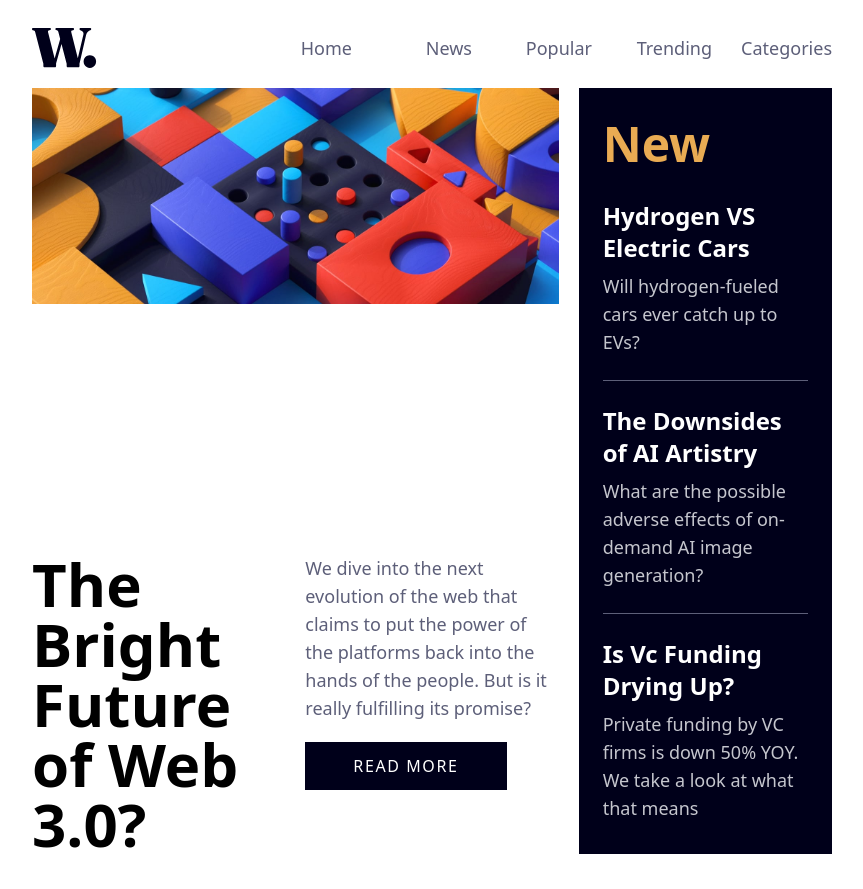
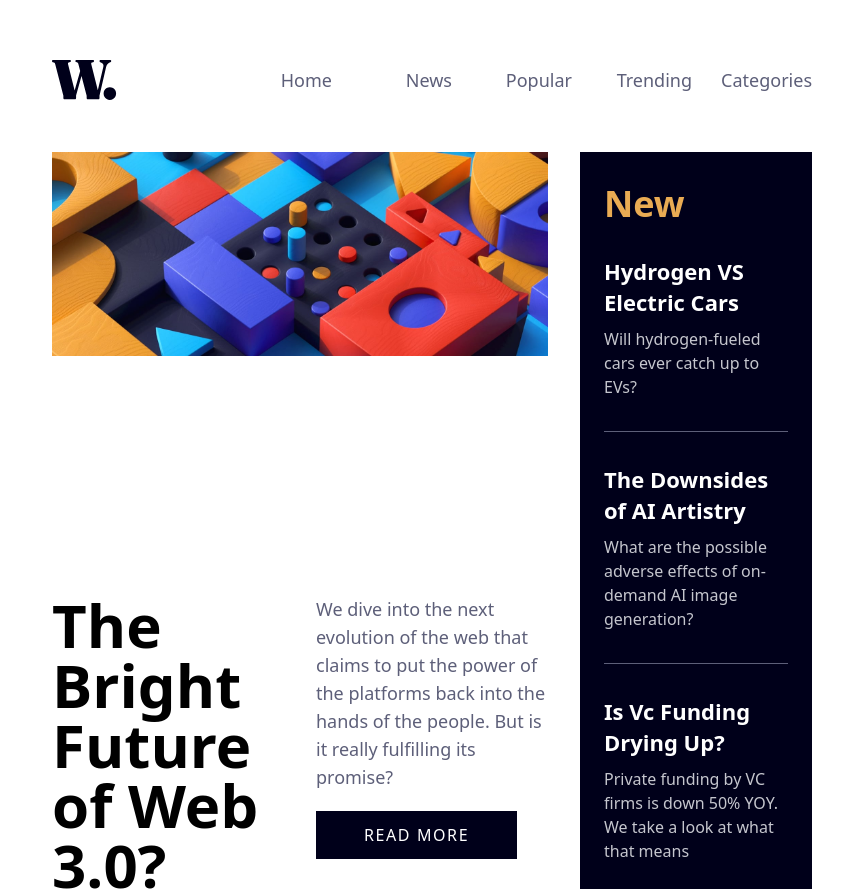
Before and after one commit to Tamburini-Christofer/FrontendMentor-1-Tailwindcss, a website: page index.html in a window 1280 px wide. Shown: the top 889 px of the page, without its empty margins (208-1071 px from the left). Drawn offline with Linux system fonts and the light colour scheme.

Commit message:
Sistemazione finale giornata

```diff
--- a/index.html
+++ b/index.html
@@ -15,9 +15,9 @@
 
   <body class="font-(Inter) text-sm text-neutral-dark-blue">
     <!-- Container principale-->
-    <div class="my-2 mx-60">
+    <div class="my-10 mx-65">
       <header>
-        <div class="flex justify-between items-center text-lg">
+        <div class="flex justify-between items-center text-lg mb-8">
           <!-- Logo-->
           <div>
             <img
@@ -73,7 +73,7 @@
 
       <main>
         <section>
-          <div class="grid grid-cols-3 grid-rows-1 gap-5">
+          <div class="grid grid-cols-3 grid-rows-1 gap-8">
 
             <!-- Hero-->
             <div class=" col-span-2 row-span-1">
@@ -87,20 +87,20 @@
             <!-- Colonna destra-->
             <div class="bg-neutral-darkness-blue col-span-1 row-span-2 py-8 px-6">
 
-              <h2 class="text-primary-orange text-5xl font-bold mb-8">New</h2>
+              <h2 class="text-primary-orange text-4xl font-bold mb-8">New</h2>
 
-              <h3 class="text-white text-2xl mb-2 font-bold hover:text-primary-orange cursor-pointer">Hydrogen VS Electric Cars</h3>
-              <p class="text-neutral-blue text-lg">Will hydrogen-fueled cars ever catch up to EVs?</p>
+              <h3 class="text-white text-[22px] mb-2 font-bold hover:text-primary-orange cursor-pointer">Hydrogen VS Electric Cars</h3>
+              <p class="text-neutral-blue text-base">Will hydrogen-fueled cars ever catch up to EVs?</p>
 
-              <hr class="text-grey-500 my-6">
+              <hr class="text-grey-500 my-8">
 
-              <h3 class="text-white text-2xl mb-2 font-bold hover:text-primary-orange cursor-pointer">The Downsides of AI Artistry</h3>
-              <p class="text-neutral-blue text-lg">What are the possible adverse effects of on-demand AI image generation?</p>
+              <h3 class="text-white text-[22px] mb-2 font-bold hover:text-primary-orange cursor-pointer">The Downsides of AI Artistry</h3>
+              <p class="text-neutral-blue text-base">What are the possible adverse effects of on-demand AI image generation?</p>
 
-              <hr class="text-grey-500 my-6">
+              <hr class="text-grey-500 my-8">
 
-              <h3 class="text-white text-2xl mb-2 font-bold hover:text-primary-orange cursor-pointer">Is Vc Funding Drying Up?</h3>
-              <p class="text-neutral-blue text-lg">Private funding by VC firms is down 50% YOY. We take a look at what that means</p>
+              <h3 class="text-white text-[22px] mb-2 font-bold hover:text-primary-orange cursor-pointer">Is Vc Funding Drying Up?</h3>
+              <p class="text-neutral-blue text-base">Private funding by VC firms is down 50% YOY. We take a look at what that means</p>
             </div>
 
             <!-- blocco sinsitra seconda riga-->
@@ -119,7 +119,7 @@
         <!--Terza riga-->
 
         <section>
-          <div class="flex flex-column justify-between gap-5 mt-10">
+          <div class="flex flex-column justify-between gap-8 mt-20">
 
             <div class="flex w-[40%]">
               <div>
```
Also changed, not shown: css/style.css.
